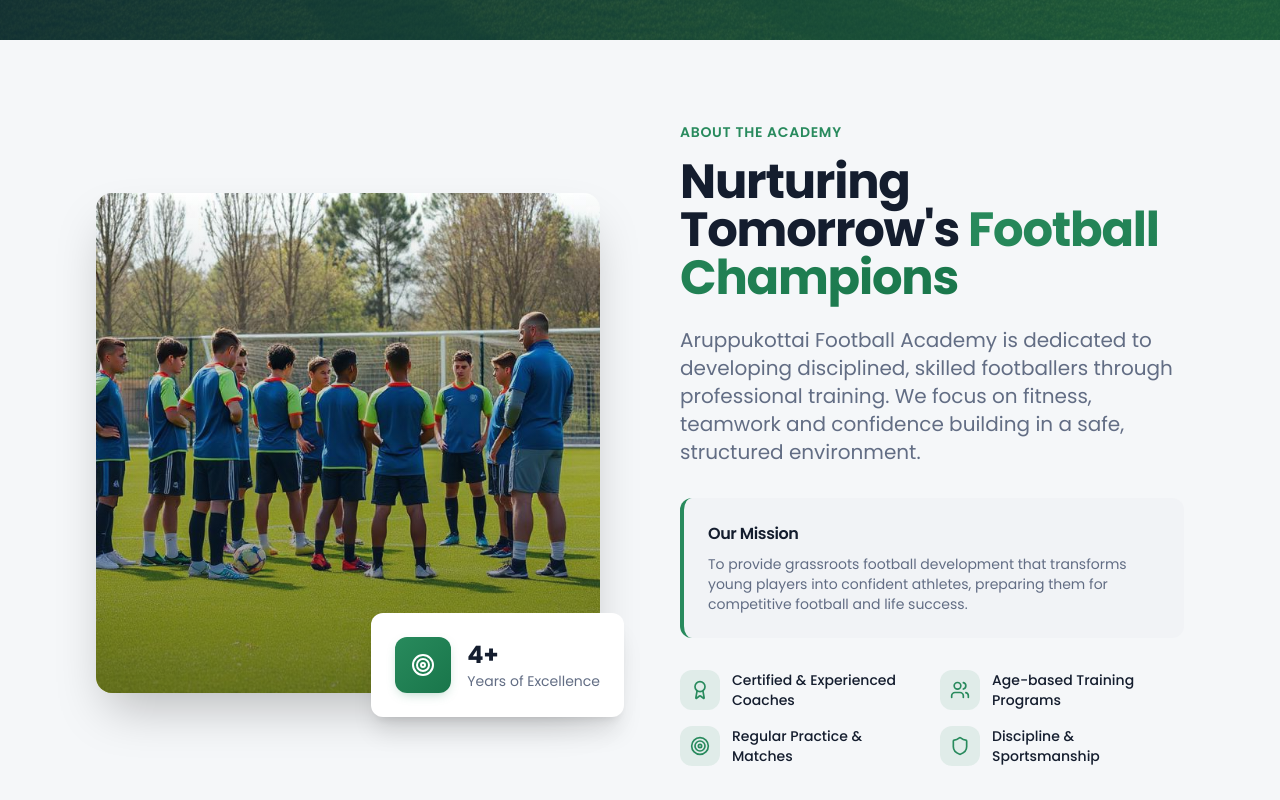
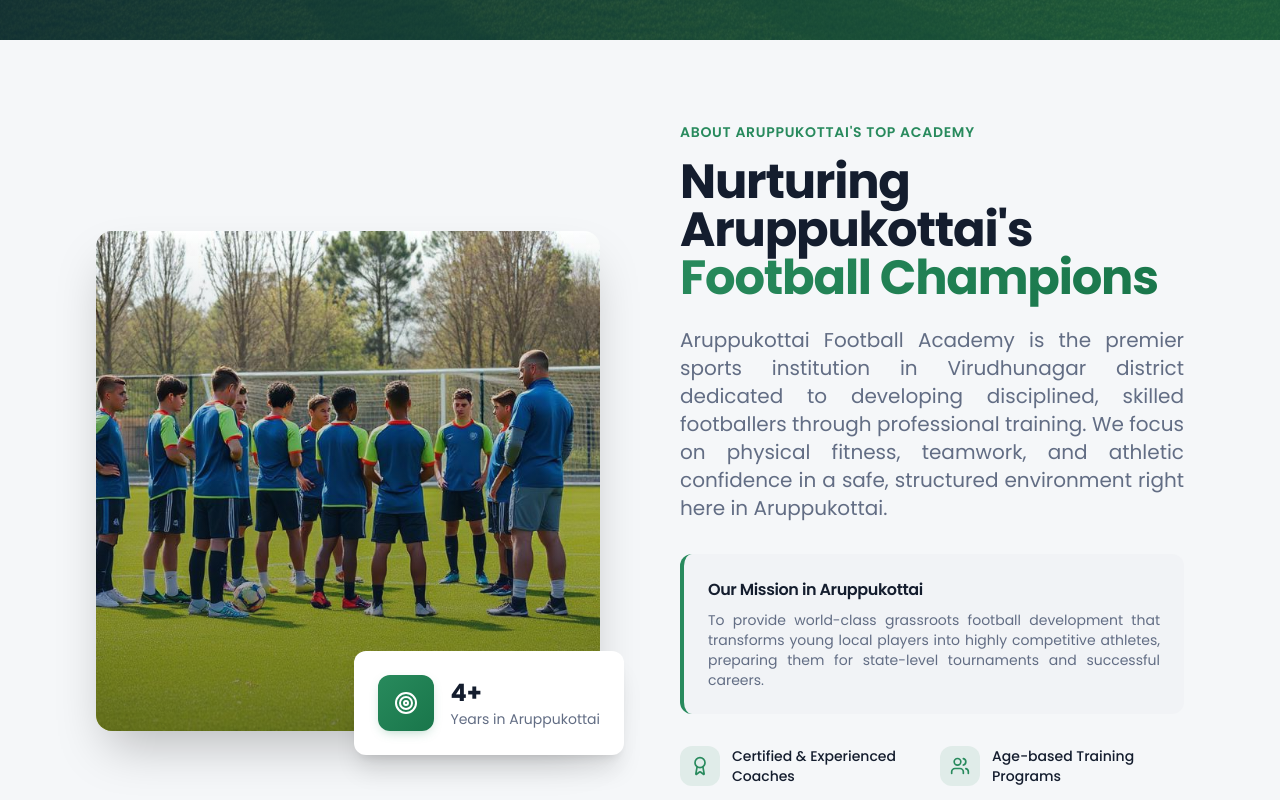
Before and after one commit to apkfootballacademy/Aruppukottai-Football-Academy, a React (Vite) app: page / in a window 1280 px wide. Shown: the part 760-1560 px from the top of the page. Built offline with nearby package versions, Linux system fonts and the light colour scheme; the HTML template or start-up script is replaced by a standard one.

Commit message:
March 14

```diff
--- a/index.html
+++ b/index.html
@@ -3,15 +3,15 @@
   <head>
     <meta charset="UTF-8" />
     <meta name="viewport" content="width=device-width, initial-scale=1.0" />
-    <title>Aruppukottai Football Academy | Best Football Training in Tamil Nadu</title>
-    <meta name="description" content="Join Aruppukottai Football Academy for professional football training, coaching, and development. Best football academy in Aruppukottai, Virudhunagar, Tamil Nadu. Youth football training for all ages." />
-    <meta name="keywords" content="Aruppukottai football academy, football academy Tamil Nadu, best football coaching, youth football training, football school Aruppukottai, sports academy Virudhunagar, football training center, kids football classes, professional football coaching, football development program, sports training academy, football camp Tamil Nadu, football skills training, youth sports academy, football academy near me, best football academy in Tamil Nadu, football coaching center, football training for children, sports academy Aruppukottai, football development, football academy Virudhunagar district" />
+    <title>Aruppukottai Football Academy | Best Football Coaching in Virudhunagar, TN</title>
+    <meta name="description" content="Aruppukottai Football Academy (APK Academy) offers professional football coaching, youth development, and elite physical training in Aruppukottai, Virudhunagar, Tamil Nadu." />
+    <meta name="keywords" content="Aruppukottai football academy, APK Academy, best football coaching in Aruppukottai, Aruppukottai sports academy, youth football training Aruppukottai, Virudhunagar district football, Aruppukottai football club, football coaching center near me, football school Tamil Nadu, leading football academy in Aruppukottai, top football academy Virudhunagar" />
     <meta name="author" content="Aruppukottai Football Academy" />
     <meta name="robots" content="index, follow, max-snippet:-1, max-image-preview:large, max-video-preview:-1" />
 
     <!-- Open Graph -->
-    <meta property="og:title" content="Aruppukottai Football Academy | Professional Football Training in Tamil Nadu" />
-    <meta property="og:description" content="Best football academy in Aruppukottai offering professional training for youth. Join our football development program in Tamil Nadu." />
+    <meta property="og:title" content="Aruppukottai Football Academy | Elite Football Training" />
+    <meta property="og:description" content="Discover the best football academy in Aruppukottai, offering top-tier coaching for passionate youth players across Virudhunagar and Tamil Nadu." />
     <meta property="og:type" content="website" />
     <meta property="og:locale" content="en_IN" />
     <meta property="og:site_name" content="Aruppukottai Football Academy" />
@@ -20,8 +20,8 @@
     <!-- Twitter Card -->
     <meta name="twitter:card" content="summary_large_image" />
     <meta name="twitter:site" content="@AKFootballAcademy" />
-    <meta name="twitter:title" content="Aruppukottai Football Academy | Best Football Training" />
-    <meta name="twitter:description" content="Professional football training and development in Aruppukottai, Tamil Nadu. Join the best football academy today!" />
+    <meta name="twitter:title" content="Aruppukottai Football Academy | Best Local Coaching" />
+    <meta name="twitter:description" content="Join Aruppukottai's premier football academy. Professional football coaching and youth development in Virudhunagar, Tamil Nadu." />
 
     <!-- Additional SEO Meta Tags -->
     <meta name="language" content="English">
--- a/src/components/About.tsx
+++ b/src/components/About.tsx
@@ -29,7 +29,7 @@ const About = () => {
             <div className="relative rounded-2xl overflow-hidden shadow-2xl">
               <img
                 src={aboutImage}
-                alt="Academy training session"
+                alt="Aruppukottai Football Academy Training Session"
                 className="w-full h-[400px] lg:h-[500px] object-cover"
               />
               <div className="absolute inset-0 bg-gradient-to-t from-navy-dark/50 to-transparent" />
@@ -48,7 +48,7 @@ const About = () => {
                 </div>
                 <div>
                   <div className="text-2xl font-bold text-foreground">4+</div>
-                  <div className="text-sm text-muted-foreground">Years of Excellence</div>
+                  <div className="text-sm text-muted-foreground">Years in Aruppukottai</div>
                 </div>
               </div>
             </motion.div>
@@ -60,26 +60,26 @@ const About = () => {
             animate={isInView ? { opacity: 1, x: 0 } : {}}
             transition={{ duration: 0.8, delay: 0.2 }}
           >
-            <span className="inline-block text-accent font-semibold text-sm uppercase tracking-wider mb-4">
-              About the Academy
-            </span>
+            <h1 className="inline-block text-accent font-semibold text-sm uppercase tracking-wider mb-4">
+              About Aruppukottai's Top Academy
+            </h1>
             <h2 className="section-title">
-              Nurturing Tomorrow's{' '}
+              Nurturing Aruppukottai's{' '}
               <span className="text-gradient">Football Champions</span>
             </h2>
-            <p className="section-subtitle mt-6 mb-8">
-              Aruppukottai Football Academy is dedicated to developing disciplined,
-              skilled footballers through professional training. We focus on fitness,
-              teamwork and confidence building in a safe, structured environment.
+            <p className="section-subtitle mt-6 mb-8 text-justify">
+              Aruppukottai Football Academy is the premier sports institution in Virudhunagar district dedicated to developing disciplined,
+              skilled footballers through professional training. We focus on physical fitness,
+              teamwork, and athletic confidence in a safe, structured environment right here in Aruppukottai.
             </p>
 
             {/* Mission Statement */}
             <div className="bg-secondary/50 rounded-xl p-6 mb-8 border-l-4 border-accent">
-              <h3 className="font-semibold text-foreground mb-2">Our Mission</h3>
-              <p className="text-muted-foreground text-sm">
-                To provide grassroots football development that transforms young
-                players into confident athletes, preparing them for competitive
-                football and life success.
+              <h3 className="font-semibold text-foreground mb-2">Our Mission in Aruppukottai</h3>
+              <p className="text-muted-foreground text-sm text-justify">
+                To provide world-class grassroots football development that transforms young
+                local players into highly competitive athletes, preparing them for state-level
+                tournaments and successful careers.
               </p>
             </div>
 
--- a/src/components/Gallery.tsx
+++ b/src/components/Gallery.tsx
@@ -7,10 +7,10 @@ import gallery3 from '@/assets/gallery-3.jpg';
 import gallery4 from '@/assets/gallery-4.jpg';
 
 const images = [
-  { src: gallery1, alt: 'Team celebration', span: 'md:col-span-2 md:row-span-2' },
-  { src: gallery2, alt: 'Training drills', span: '' },
-  { src: gallery3, alt: 'Team photo', span: '' },
-  { src: gallery4, alt: 'Goalkeeper training', span: 'md:col-span-2' },
+  { src: gallery1, alt: 'Aruppukottai football team celebration', span: 'md:col-span-2 md:row-span-2' },
+  { src: gallery2, alt: 'Football training drills in Aruppukottai', span: '' },
+  { src: gallery3, alt: 'Aruppukottai Youth Football Academy players', span: '' },
+  { src: gallery4, alt: 'Aruppukottai goalkeeper professional training', span: 'md:col-span-2' },
 ];
 
 const Gallery = () => {
--- a/src/components/Hero.tsx
+++ b/src/components/Hero.tsx
@@ -13,7 +13,7 @@ const Hero = () => {
       <div className="absolute inset-0">
         <img
           src={heroBg}
-          alt="Football training session"
+          alt="Professional football training at Aruppukottai Academy"
           className="w-full h-full object-cover"
         />
         <div
```
